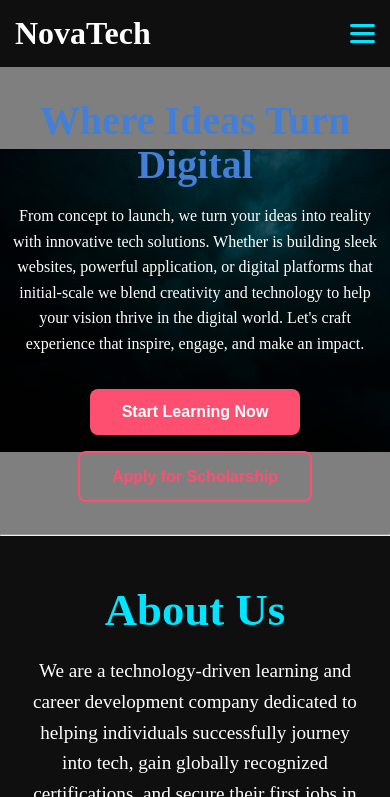
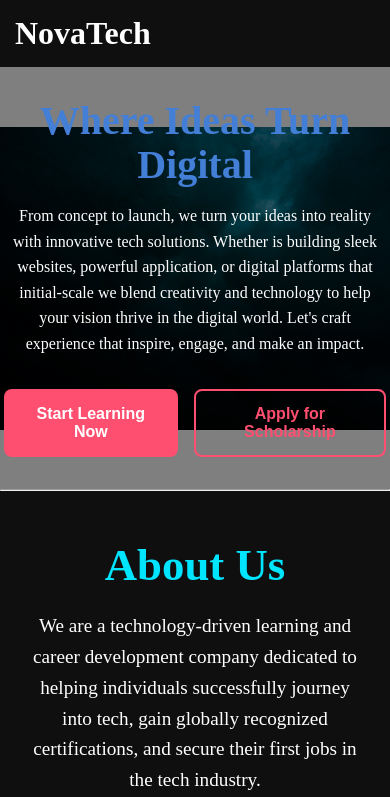
Before and after one commit to Billionaire-Developer/Technova, a plain HTML site: page index.html in a window 390 px wide. Shown: the top 797 px of the page. Drawn offline with Linux system fonts and the light colour scheme.

Commit message:
TechNova

```diff
--- a/style.css
+++ b/style.css
@@ -85,7 +85,7 @@
 .hamburger span {
   width: 25px;
   height: 3px;
-  background: #00e5ff;
+  background: #0f0f0f;
   border-radius: 3px;
 }
 
@@ -256,13 +256,13 @@
     font-size: 1rem;
   }
 
-  .btn-group {
+  .btn {
     justify-content: center;
     flex-wrap: wrap;
   }
 
   .hero-image {
-    max-width: 80%;
+    max-width: 100%;
 
   }
 }
```
